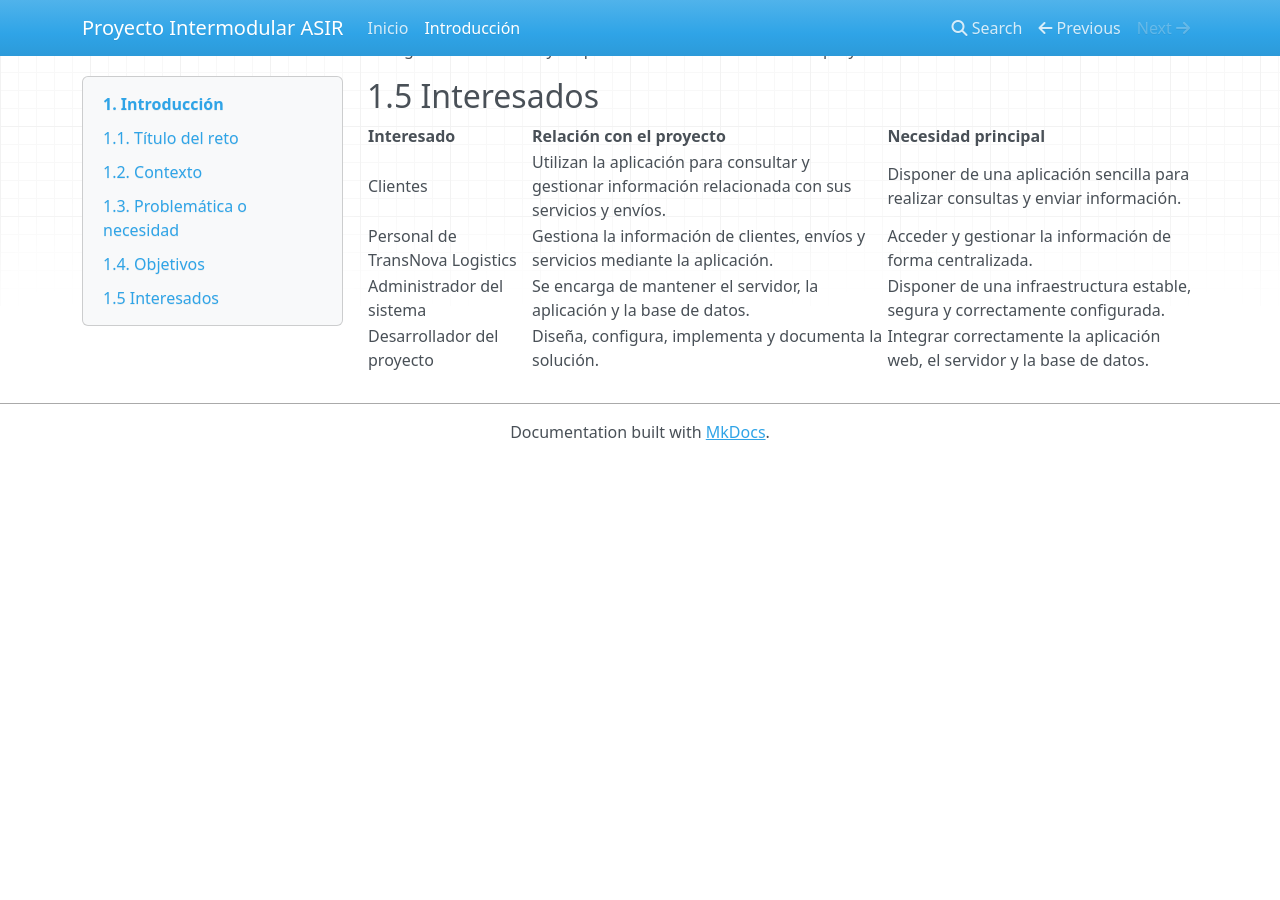
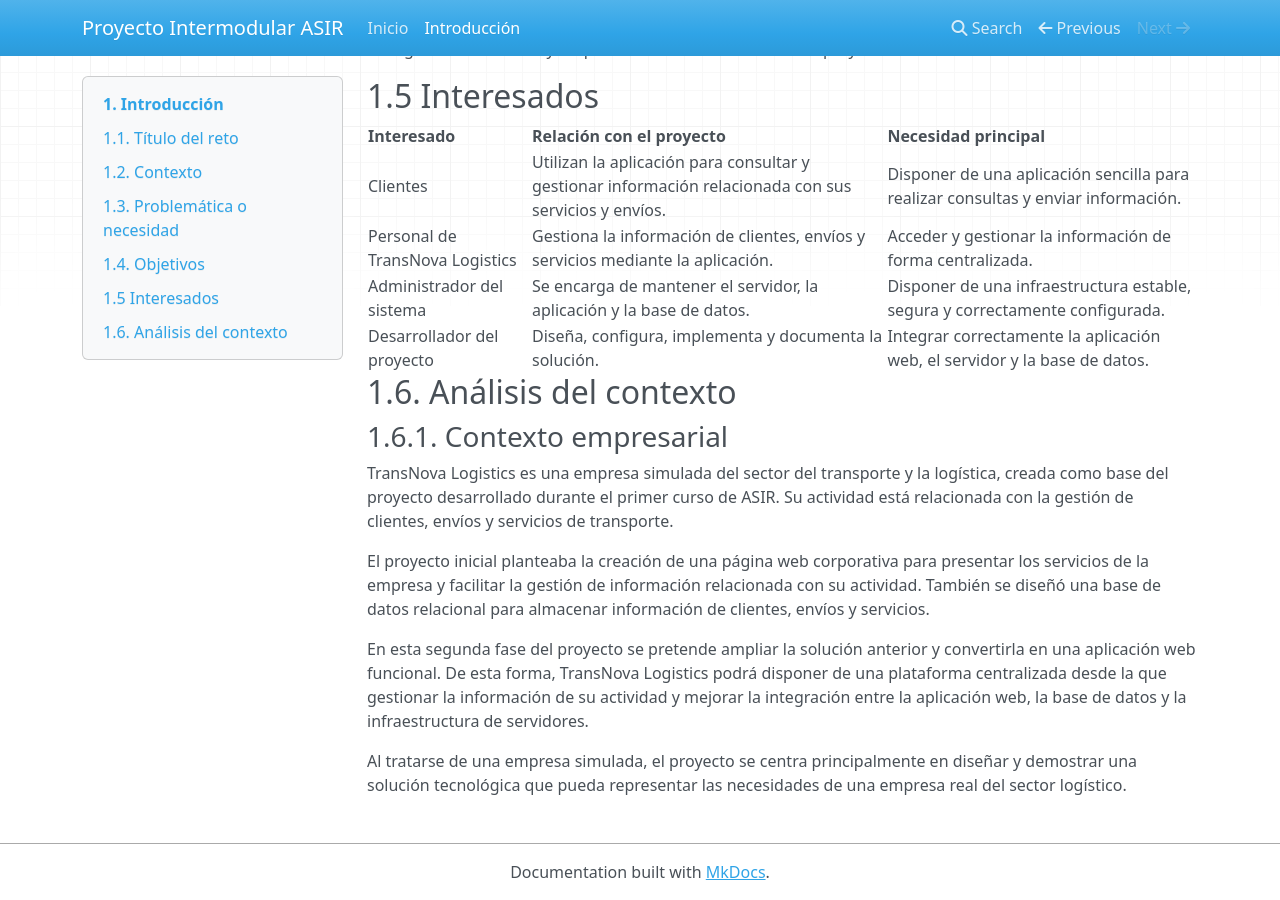
Before and after one commit to joelsanchezgalera-ship-it/Proyecto-Intermodular-ASIR, an MkDocs documentation site: the page built from docs/01_introduccion.md, in a window 1280 px wide and 900 px high, scrolled down 1283 px. Built offline with MkDocs 1.6.1, drawn with Linux system fonts in a browser that asks for light colours; nearby versions of some CDN libraries; before the commit the page ends 1743 px from its top, so only the background shows below that.

Commit message:
Añadido contexto empresarial del proyecto

```diff
--- a/docs/01_introduccion.md
+++ b/docs/01_introduccion.md
@@ -42,3 +42,14 @@ Administrador del sistema	|Se encarga de mantener el servidor, la aplicación y
 Desarrollador del proyecto	|Diseña, configura, implementa y documenta la solución.	|Integrar correctamente la aplicación web, el servidor y la base de datos.
 
 <!-- Introducción del proyecto TransNova Logistics -->
+## 1.6. Análisis del contexto
+
+### 1.6.1. Contexto empresarial
+
+TransNova Logistics es una empresa simulada del sector del transporte y la logística, creada como base del proyecto desarrollado durante el primer curso de ASIR. Su actividad está relacionada con la gestión de clientes, envíos y servicios de transporte.
+
+El proyecto inicial planteaba la creación de una página web corporativa para presentar los servicios de la empresa y facilitar la gestión de información relacionada con su actividad. También se diseñó una base de datos relacional para almacenar información de clientes, envíos y servicios.
+
+En esta segunda fase del proyecto se pretende ampliar la solución anterior y convertirla en una aplicación web funcional. De esta forma, TransNova Logistics podrá disponer de una plataforma centralizada desde la que gestionar la información de su actividad y mejorar la integración entre la aplicación web, la base de datos y la infraestructura de servidores.
+
+Al tratarse de una empresa simulada, el proyecto se centra principalmente en diseñar y demostrar una solución tecnológica que pueda representar las necesidades de una empresa real del sector logístico.
```
